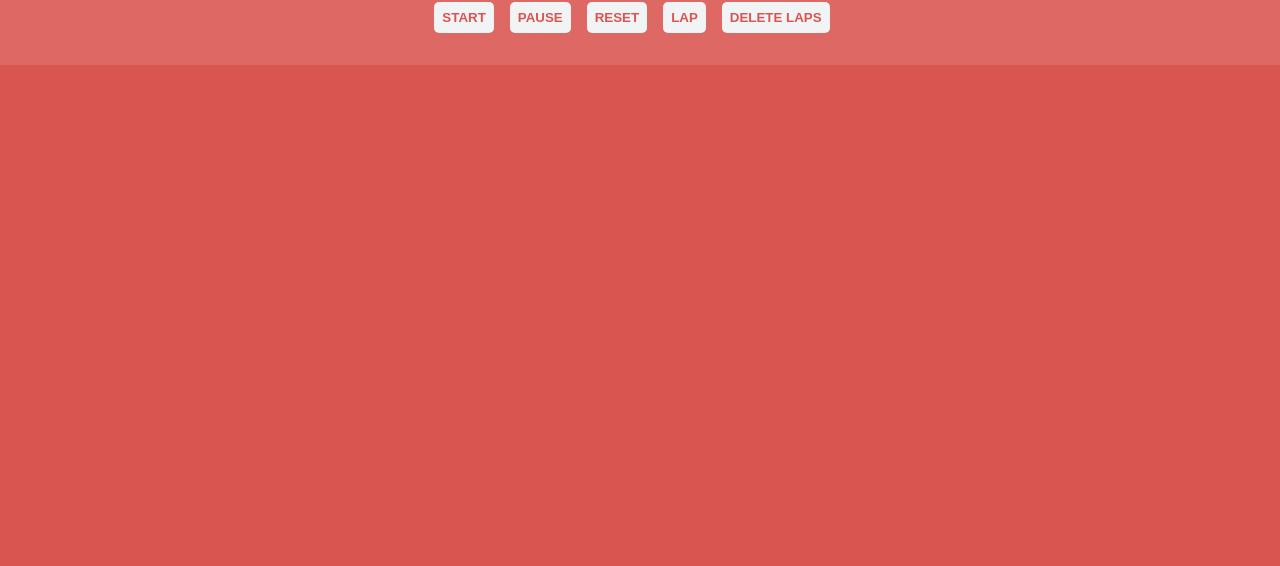
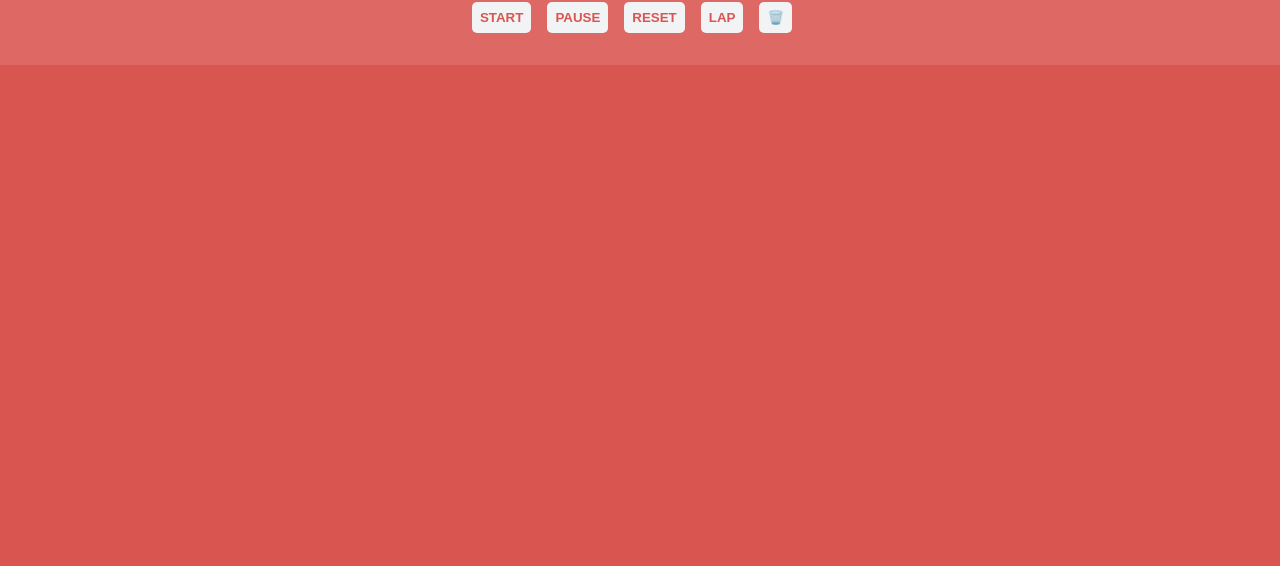
Before and after one commit to Joe-Lindie/take-home-TPX, a plain HTML site: page index.html in a window 1280 px wide. Shown: the part 234-800 px from the top of the page. Drawn offline with Linux system fonts and the light colour scheme.

Commit message:
minor updates

```diff
--- a/index.html
+++ b/index.html
@@ -18,7 +18,7 @@
         <button id="pause_button">PAUSE</button>
         <button id="reset_button">RESET</button>
         <button id="lap_button">LAP</button>
-        <button id="delete_lap_button">DELETE LAPS</button>
+        <button id="delete_lap_button">🗑️</button>
       </div>
     </main>
     <section id="lap_output"></section>
--- a/main.js
+++ b/main.js
@@ -43,7 +43,7 @@ function startTimerFn() {
     centiseconds = 0
   }
 
-  //ADDS A ZERO TO FORMAT TIME
+  // //ADDS A ZERO TO FORMAT TIME
   let cent = centiseconds < 10 ? "0" + centiseconds : centiseconds
   let sec = seconds < 10 ? "0" + seconds : seconds
   let min = minutes < 10 ? "0" + minutes : minutes
```
